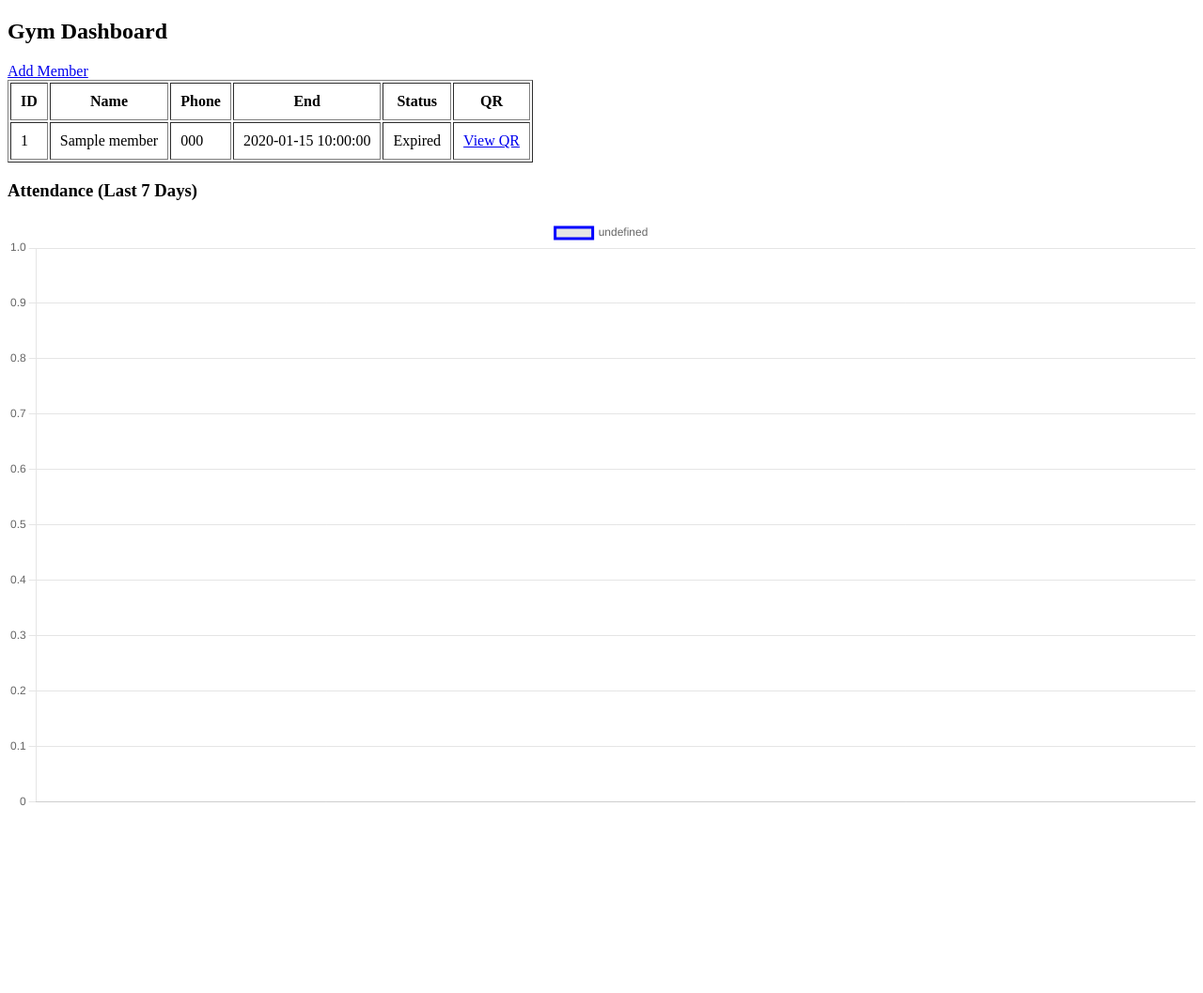
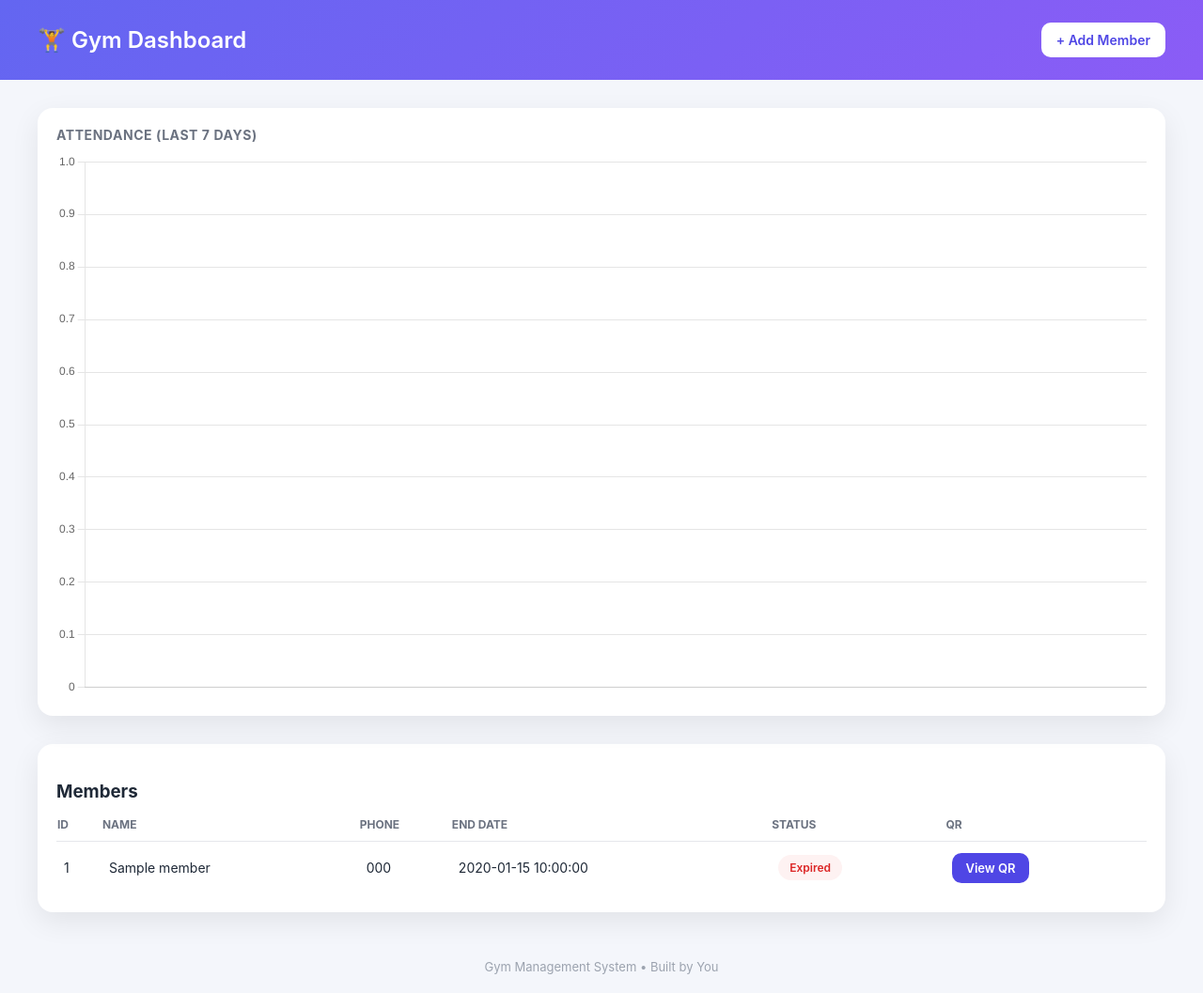
Before and after one commit to DevAtharv/GYM, a Flask app: template gym/templates/dashboard.html in a window 1280 px wide. Shown: the whole page at 94% size. Before the commit the page ends 858 px from the top, so only its background shows below. Run offline with Flask 3, Linux system fonts and the light colour scheme; the template is opened without the code that fills it: most values are stand-ins (such as "Sample title", 1, 10 or a date in 2020); parts of the project's set-up code (start-up, migrations or seed data) failed here and were passed over.

Commit message:
Update dashboard.html

```diff
--- a/gym/templates/dashboard.html
+++ b/gym/templates/dashboard.html
@@ -1,19 +1,190 @@
 <!DOCTYPE html>
-<html>
+<html lang="en">
 <head>
-  <title>Dashboard</title>
+  <meta charset="UTF-8">
+  <title>Gym Dashboard</title>
+
+  <!-- Chart.js -->
   <script src="https://cdn.jsdelivr.net/npm/chart.js"></script>
+
+  <style>
+    * {
+      box-sizing: border-box;
+    }
+
+    body {
+      margin: 0;
+      font-family: -apple-system, BlinkMacSystemFont, "Segoe UI", Roboto, sans-serif;
+      background: #f4f6fb;
+      color: #1f2937;
+    }
+
+    /* ===== HEADER ===== */
+    header {
+      background: linear-gradient(135deg, #6366f1, #8b5cf6);
+      color: white;
+      padding: 24px 40px;
+      display: flex;
+      justify-content: space-between;
+      align-items: center;
+    }
+
+    header h1 {
+      margin: 0;
+      font-size: 24px;
+      font-weight: 600;
+    }
+
+    header a {
+      background: white;
+      color: #4f46e5;
+      padding: 10px 16px;
+      border-radius: 10px;
+      text-decoration: none;
+      font-weight: 600;
+      font-size: 14px;
+    }
+
+    header a:hover {
+      background: #eef2ff;
+    }
+
+    /* ===== CONTAINER ===== */
+    .container {
+      padding: 30px 40px;
+    }
+
+    /* ===== CARDS ===== */
+    .cards {
+      display: grid;
+      grid-template-columns: repeat(auto-fit, minmax(300px, 1fr));
+      gap: 20px;
+      margin-bottom: 30px;
+    }
+
+    .card {
+      background: white;
+      border-radius: 16px;
+      padding: 20px;
+      box-shadow: 0 10px 30px rgba(0,0,0,0.08);
+    }
+
+    .card h3 {
+      margin: 0 0 10px;
+      font-size: 14px;
+      color: #6b7280;
+      text-transform: uppercase;
+      letter-spacing: 0.04em;
+    }
+
+    /* ===== TABLE ===== */
+    .table-card {
+      background: white;
+      border-radius: 16px;
+      padding: 20px;
+      box-shadow: 0 10px 30px rgba(0,0,0,0.08);
+    }
+
+    table {
+      width: 100%;
+      border-collapse: collapse;
+    }
+
+    th {
+      text-align: left;
+      font-size: 12px;
+      color: #6b7280;
+      text-transform: uppercase;
+      padding-bottom: 10px;
+    }
+
+    td {
+      padding: 14px 8px;
+      border-top: 1px solid #e5e7eb;
+      font-size: 14px;
+    }
+
+    tr:hover {
+      background: #f9fafb;
+    }
+
+    /* ===== STATUS BADGES ===== */
+    .status {
+      padding: 6px 12px;
+      border-radius: 999px;
+      font-size: 12px;
+      font-weight: 600;
+      display: inline-block;
+    }
+
+    .active {
+      background: #ecfdf5;
+      color: #059669;
+    }
+
+    .expired {
+      background: #fef2f2;
+      color: #dc2626;
+    }
+
+    /* ===== QR BUTTON ===== */
+    .qr-btn {
+      background: #4f46e5;
+      color: white;
+      padding: 8px 14px;
+      border-radius: 10px;
+      text-decoration: none;
+      font-size: 13px;
+      font-weight: 600;
+    }
+
+    .qr-btn:hover {
+      background: #4338ca;
+    }
+
+    footer {
+      text-align: center;
+      padding: 20px;
+      color: #9ca3af;
+      font-size: 13px;
+    }
+  </style>
 </head>
+
 <body>
 
-<h2>Gym Dashboard</h2>
-<a href="/add">Add Member</a>
+<header>
+  <h1>🏋️ Gym Dashboard</h1>
+  <a href="/add">+ Add Member</a>
+</header>
 
-<table border="1" cellpadding="10">
+<div class="container">
+
+  <!-- ===== ATTENDANCE CARD ===== -->
+  <div class="cards">
+    <div class="card">
+      <h3>Attendance (Last 7 Days)</h3>
+      <canvas id="chart"></canvas>
+    </div>
+  </div>
+
+  <!-- ===== MEMBERS TABLE ===== -->
+  <div class="table-card">
+    <h3 style="margin-bottom:15px;">Members</h3>
+
+    <table>
+      <thead>
         <tr>
-  <th>ID</th><th>Name</th><th>Phone</th><th>End</th><th>Status</th><th>QR</th>
+          <th>ID</th>
+          <th>Name</th>
+          <th>Phone</th>
+          <th>End Date</th>
+          <th>Status</th>
+          <th>QR</th>
         </tr>
+      </thead>
 
+      <tbody>
       {% for m in members %}
         <tr>
           <td>{{ m.member_id }}</td>
@@ -21,23 +192,32 @@
           <td>{{ m.phone }}</td>
           <td>{{ m.end_date }}</td>
 
+          <td>
             {% if m.end_date >= now().strftime("%Y-%m-%d") %}
-    <td>Active</td>
+              <span class="status active">Active</span>
             {% else %}
-    <td>Expired</td>
+              <span class="status expired">Expired</span>
             {% endif %}
+          </td>
 
           <td>
-    <a href="{{ url_for('generate_qr', member_id=m.member_id) }}" target="_blank">
+            <a class="qr-btn"
+               href="{{ url_for('generate_qr', member_id=m.member_id) }}"
+               target="_blank">
               View QR
             </a>
           </td>
         </tr>
       {% endfor %}
+      </tbody>
     </table>
+  </div>
 
-<h3>Attendance (Last 7 Days)</h3>
-<canvas id="chart"></canvas>
+</div>
+
+<footer>
+  Gym Management System • Built by You
+</footer>
 
 <script>
 new Chart(document.getElementById("chart"), {
@@ -45,10 +225,23 @@ new Chart(document.getElementById("chart"), {
   data: {
     labels: {{ chart_dates | safe }},
     datasets: [{
+      label: "Attendance",
       data: {{ chart_counts | safe }},
-      borderColor: "blue",
-      fill: false
+      borderColor: "#6366f1",
+      backgroundColor: "rgba(99, 102, 241, 0.15)",
+      fill: true,
+      tension: 0.4,
+      pointRadius: 4
     }]
+  },
+  options: {
+    responsive: true,
+    plugins: {
+      legend: { display: false }
+    },
+    scales: {
+      y: { beginAtZero: true }
+    }
   }
 });
 </script>
```
Lines whose indentation alone changed are shown as unchanged.
